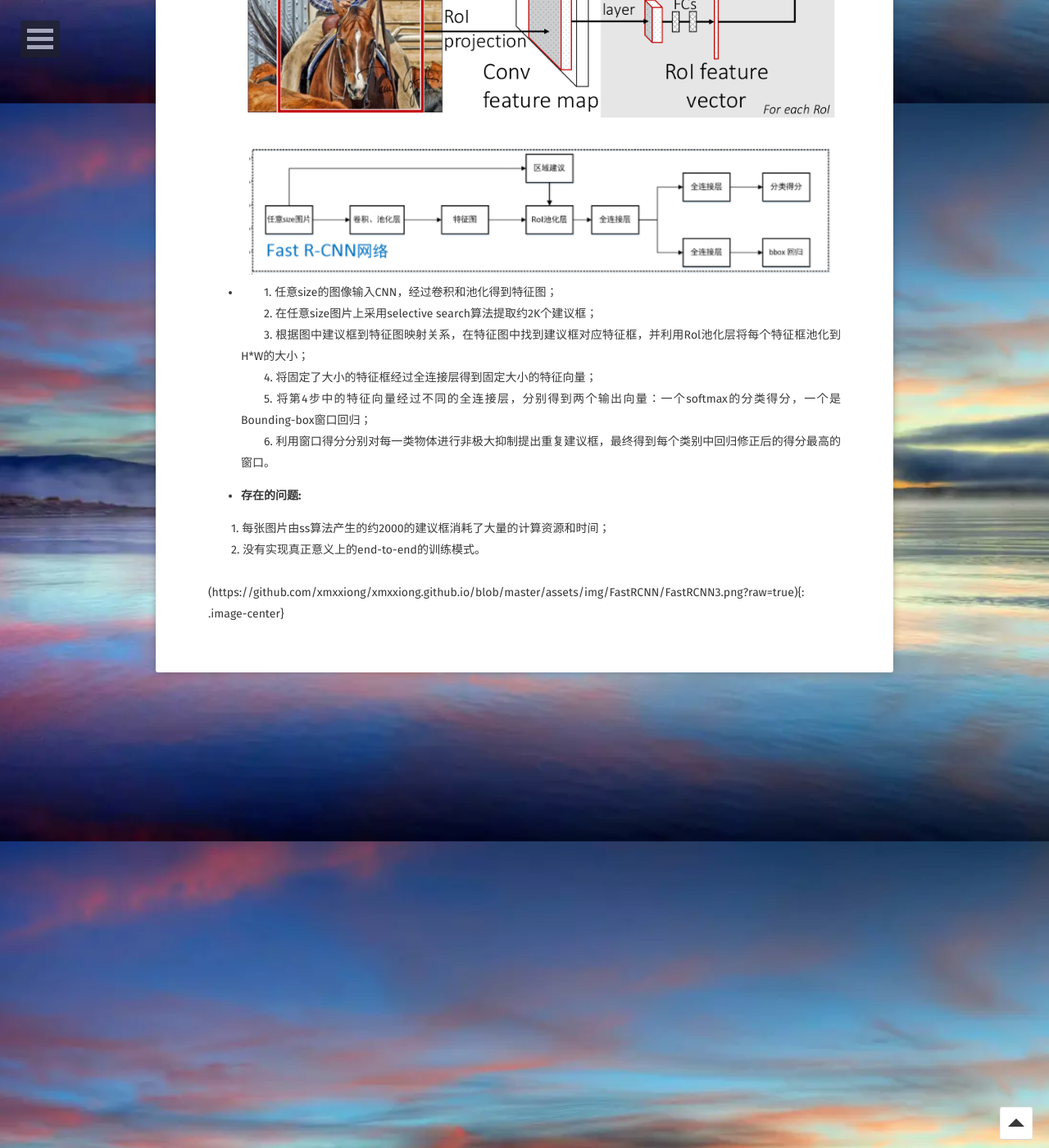
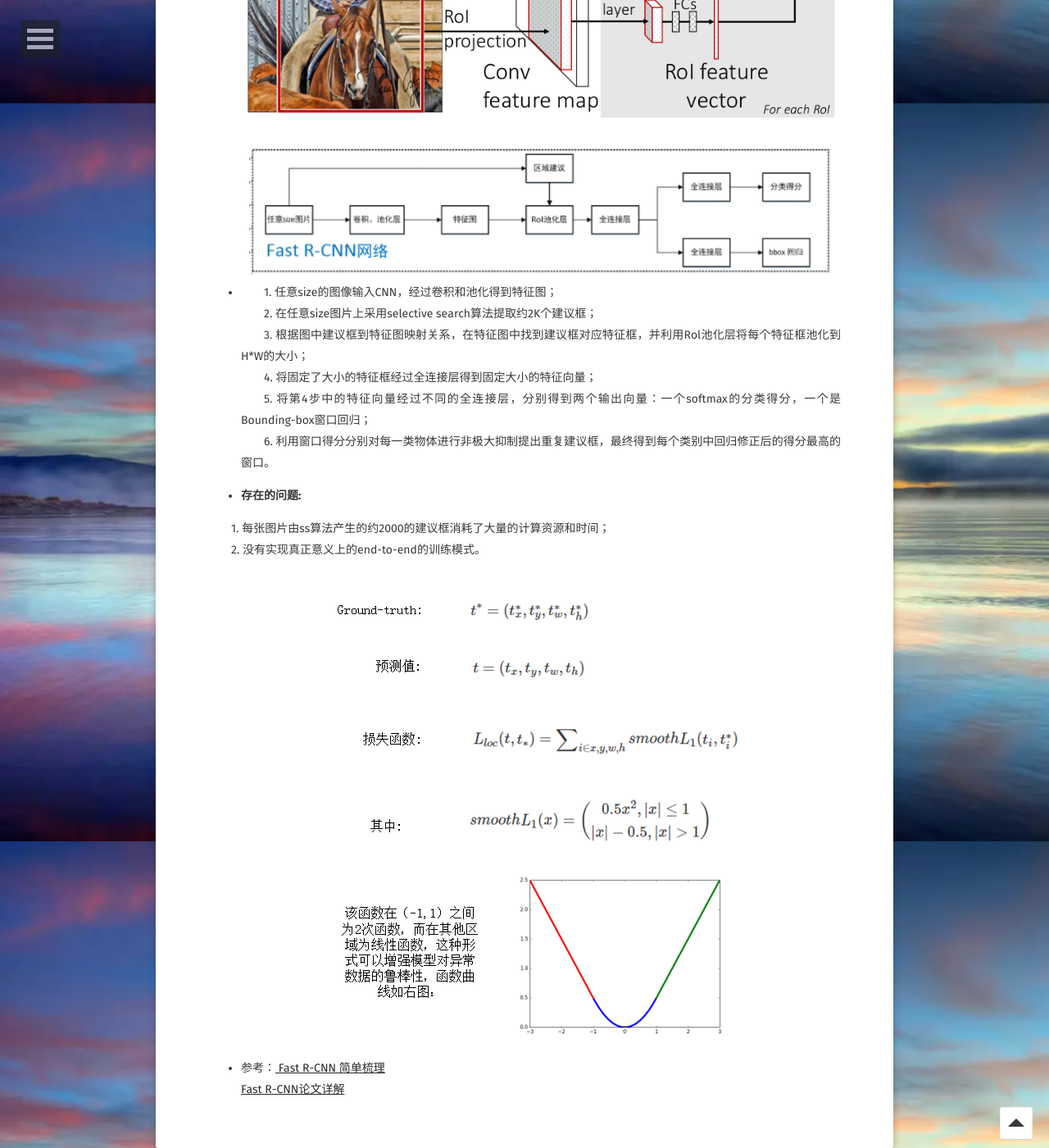
Before and after one commit to xmxxiong/xmxxiong.github.io, a Jekyll site: the page built from _posts/2018-04-16-FastRCNN-post.md, in a window 1280 px wide and 1400 px high, scrolled down 774 px. Shown: the whole window at 82% size. Built offline with Jekyll 4.4.1, drawn with Linux system fonts in a browser that asks for light colours; some web fonts are replaced; comment, search, counter and statistics services are not loaded; some of the changed text lies outside the part shown.

Commit message:
fastrcnn change

```diff
--- a/_posts/2018-04-16-FastRCNN-post.md
+++ b/_posts/2018-04-16-FastRCNN-post.md
@@ -30,4 +30,7 @@ comments: true
 &ensp;&ensp;&ensp;&ensp;1. 每张图片由ss算法产生的约2000的建议框消耗了大量的计算资源和时间；
 &ensp;&ensp;&ensp;&ensp;2. 没有实现真正意义上的end-to-end的训练模式。
 
-(https://github.com/xmxxiong/xmxxiong.github.io/blob/master/assets/img/FastRCNN/FastRCNN3.png?raw=true){: .image-center}
+* ![](https://github.com/xmxxiong/xmxxiong.github.io/blob/master/assets/img/FastRCNN/FastRCNN3.png?raw=true){: .image-center}
+
+  参考：[ Fast R-CNN 简单梳理](https://blog.csdn.net/xg123321123/article/details/53067518)
+  [ Fast R-CNN论文详解](https://blog.csdn.net/WoPawn/article/details/52463853)
```
Also changed, not shown: other parts of _posts/2018-04-16-FastRCNN-post.md (+1 -1 lines).
